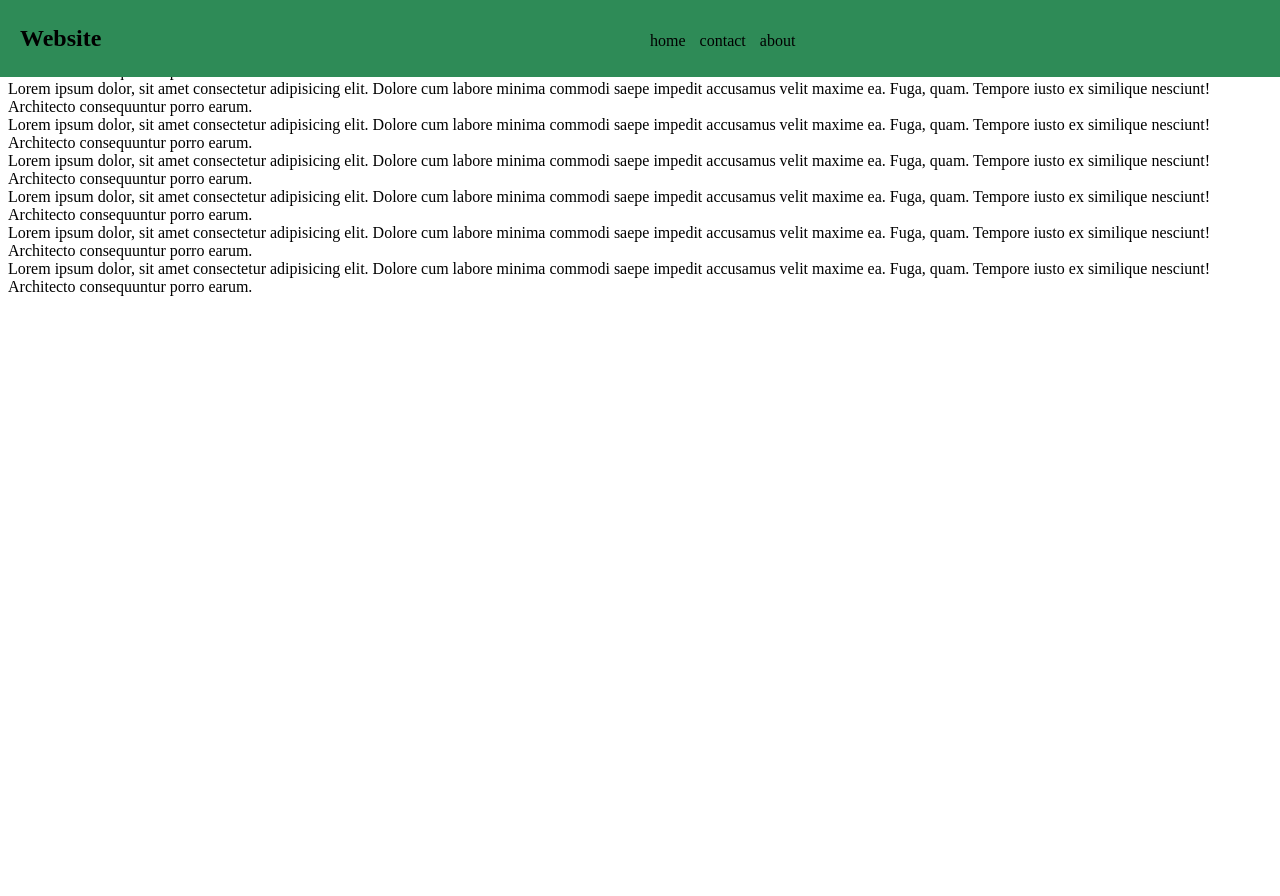
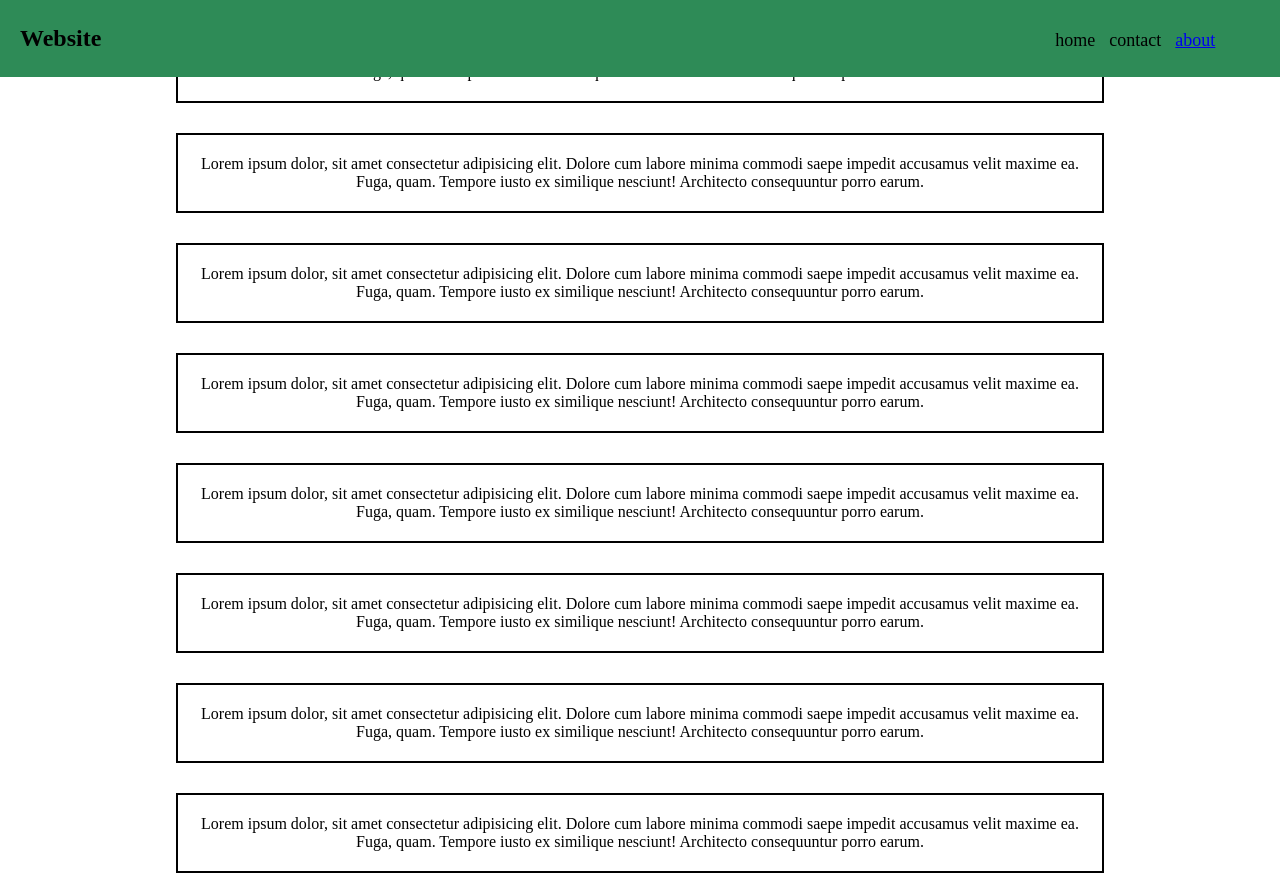
Before and after one commit to BigBrainSmolBoi/html-css, a plain HTML site: page learning-positions/index.html in a window 1280 px wide. Before the commit the page ends 800 px from the top, so only its background shows below. Drawn offline with Linux system fonts and the light colour scheme.

Commit message:
styled positions

```diff
--- a/learning-positions/index.html
+++ b/learning-positions/index.html
@@ -13,50 +13,60 @@
         <ul>
           <li>home</li>
           <li>contact</li>
-          <li>about</li>
+          <li><a href="#random">about</a></li>
         </ul>
       </div>
     </nav>
 
-    <div>
+    <section class="articles">
+      <div class="cards">
         Lorem ipsum dolor, sit amet consectetur adipisicing elit. Dolore cum
-      labore minima commodi saepe impedit accusamus velit maxime ea. Fuga, quam.
-      Tempore iusto ex similique nesciunt! Architecto consequuntur porro earum.
+        labore minima commodi saepe impedit accusamus velit maxime ea. Fuga,
+        quam. Tempore iusto ex similique nesciunt! Architecto consequuntur porro
+        earum.
       </div>
-    <div>
+      <div class="cards">
         Lorem ipsum dolor, sit amet consectetur adipisicing elit. Dolore cum
-      labore minima commodi saepe impedit accusamus velit maxime ea. Fuga, quam.
-      Tempore iusto ex similique nesciunt! Architecto consequuntur porro earum.
+        labore minima commodi saepe impedit accusamus velit maxime ea. Fuga,
+        quam. Tempore iusto ex similique nesciunt! Architecto consequuntur porro
+        earum.
       </div>
-    <div>
+      <div class="cards">
         Lorem ipsum dolor, sit amet consectetur adipisicing elit. Dolore cum
-      labore minima commodi saepe impedit accusamus velit maxime ea. Fuga, quam.
-      Tempore iusto ex similique nesciunt! Architecto consequuntur porro earum.
+        labore minima commodi saepe impedit accusamus velit maxime ea. Fuga,
+        quam. Tempore iusto ex similique nesciunt! Architecto consequuntur porro
+        earum.
       </div>
-    <div>
+      <div class="cards">
         Lorem ipsum dolor, sit amet consectetur adipisicing elit. Dolore cum
-      labore minima commodi saepe impedit accusamus velit maxime ea. Fuga, quam.
-      Tempore iusto ex similique nesciunt! Architecto consequuntur porro earum.
+        labore minima commodi saepe impedit accusamus velit maxime ea. Fuga,
+        quam. Tempore iusto ex similique nesciunt! Architecto consequuntur porro
+        earum.
       </div>
-    <div>
+      <div class="cards">
         Lorem ipsum dolor, sit amet consectetur adipisicing elit. Dolore cum
-      labore minima commodi saepe impedit accusamus velit maxime ea. Fuga, quam.
-      Tempore iusto ex similique nesciunt! Architecto consequuntur porro earum.
+        labore minima commodi saepe impedit accusamus velit maxime ea. Fuga,
+        quam. Tempore iusto ex similique nesciunt! Architecto consequuntur porro
+        earum.
       </div>
-    <div>
+      <div class="cards">
         Lorem ipsum dolor, sit amet consectetur adipisicing elit. Dolore cum
-      labore minima commodi saepe impedit accusamus velit maxime ea. Fuga, quam.
-      Tempore iusto ex similique nesciunt! Architecto consequuntur porro earum.
+        labore minima commodi saepe impedit accusamus velit maxime ea. Fuga,
+        quam. Tempore iusto ex similique nesciunt! Architecto consequuntur porro
+        earum.
       </div>
-    <div>
+      <div class="cards">
         Lorem ipsum dolor, sit amet consectetur adipisicing elit. Dolore cum
-      labore minima commodi saepe impedit accusamus velit maxime ea. Fuga, quam.
-      Tempore iusto ex similique nesciunt! Architecto consequuntur porro earum.
+        labore minima commodi saepe impedit accusamus velit maxime ea. Fuga,
+        quam. Tempore iusto ex similique nesciunt! Architecto consequuntur porro
+        earum.
       </div>
-    <div>
+      <div class="cards" id="random">
         Lorem ipsum dolor, sit amet consectetur adipisicing elit. Dolore cum
-      labore minima commodi saepe impedit accusamus velit maxime ea. Fuga, quam.
-      Tempore iusto ex similique nesciunt! Architecto consequuntur porro earum.
+        labore minima commodi saepe impedit accusamus velit maxime ea. Fuga,
+        quam. Tempore iusto ex similique nesciunt! Architecto consequuntur porro
+        earum.
       </div>
+    </section>
   </body>
 </html>
--- a/learning-positions/main.css
+++ b/learning-positions/main.css
@@ -11,9 +11,14 @@ nav h1 {
   display: inline-block;
 }
 
+nav h1:hover,
+nav h1:active {
+  color: rgb(0, 140, 255);
+}
+
 .links {
   display: inline-block;
-  width: 700px;
+  width: calc(100% - 150px);
 }
 
 ul {
@@ -24,4 +29,28 @@ ul {
 li {
   margin-right: 10px;
   display: inline-block;
+  font-size: large;
 }
+
+li a {
+  margin-right: 10px;
+  display: inline-block;
+  font-size: large;
+}
+
+li:hover,
+li:active {
+  color: white;
+}
+
+.cards {
+  width: 70%;
+  border: 2px solid black;
+  padding: 20px;
+  margin: 15px;
+  display: inline-block;
+}
+
+.articles {
+  text-align: center;
+}
```
Lines whose indentation alone changed are shown as unchanged.
